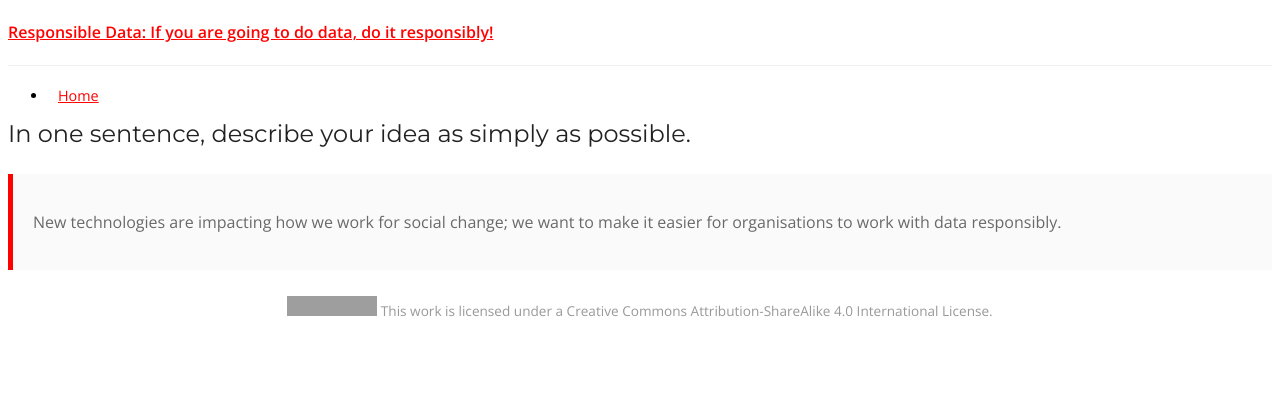
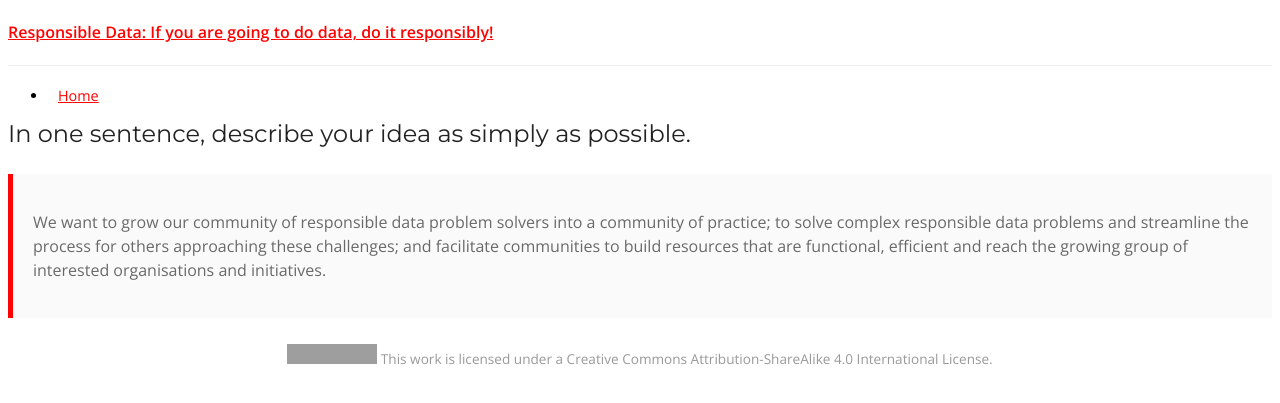
Before and after one commit to the-engine-room/knight-proposal, a Jekyll site: the page built from _posts/1-proposal/0000-01-01-one-sentence.md, in a window 1280 px wide. Shown: the top 403 px of the page. Built offline with Jekyll 4.4.1, drawn with Linux system fonts in a browser that asks for light colours; Markdown is read by kramdown in place of the engine named in the settings; comment, search, counter and statistics services are not loaded; a style sheet for code colours, icons or effects is not loaded; grey boxes are pictures that could not be loaded.

Commit message:
Update 0000-01-01-one-sentence.md

```diff
--- a/_posts/1-proposal/0000-01-01-one-sentence.md
+++ b/_posts/1-proposal/0000-01-01-one-sentence.md
@@ -5,4 +5,4 @@ category: Proposal
 published: true
 ---
 
-> New technologies are impacting how we work for social change; we want to make it easier for organisations to work with data responsibly.
+> We want to grow our community of responsible data problem solvers into a community of practice; to solve complex responsible data problems and streamline the process for others approaching these challenges; and facilitate communities to build resources that are functional, efficient and reach the growing group of interested organisations and initiatives.
```
